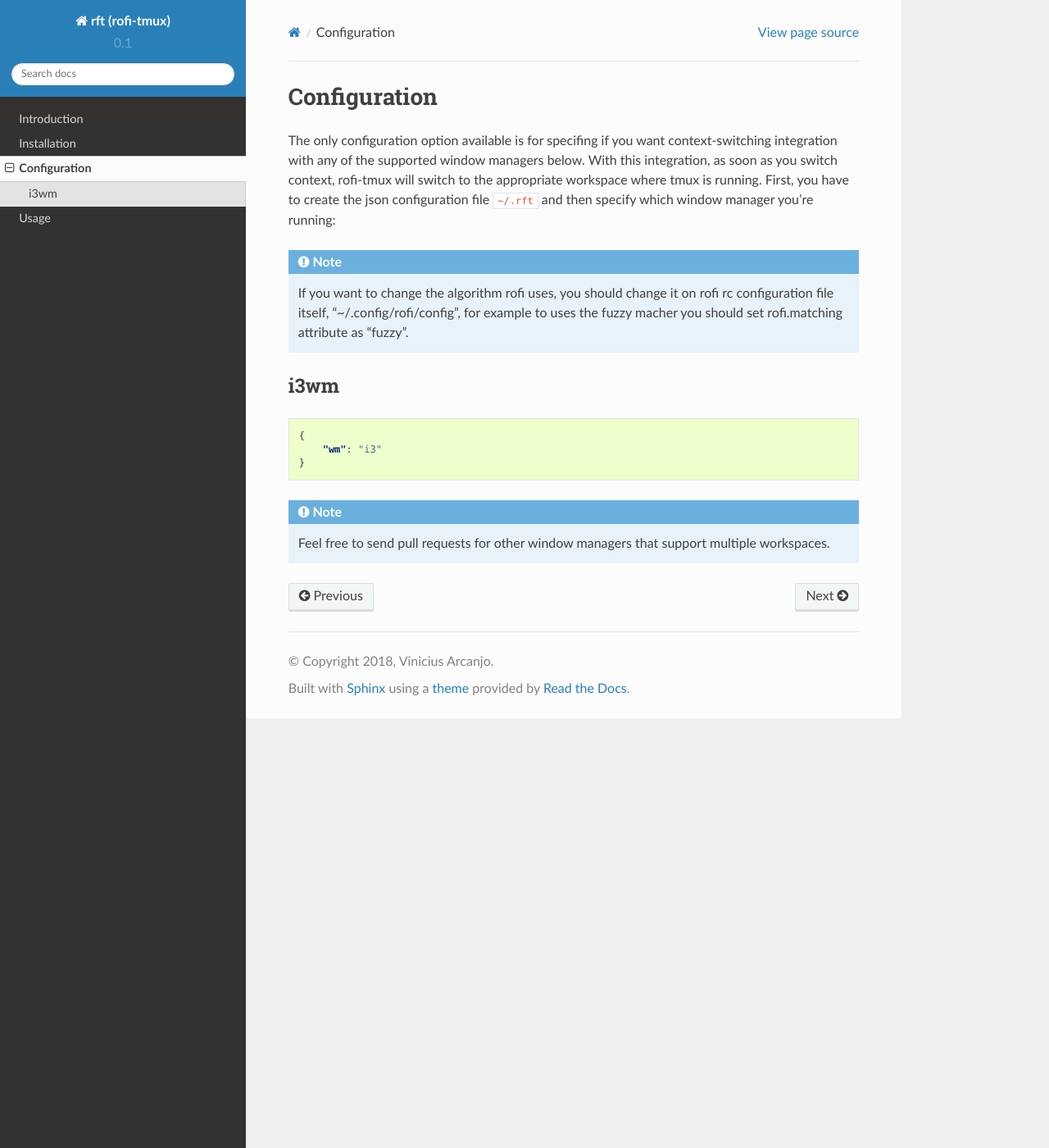
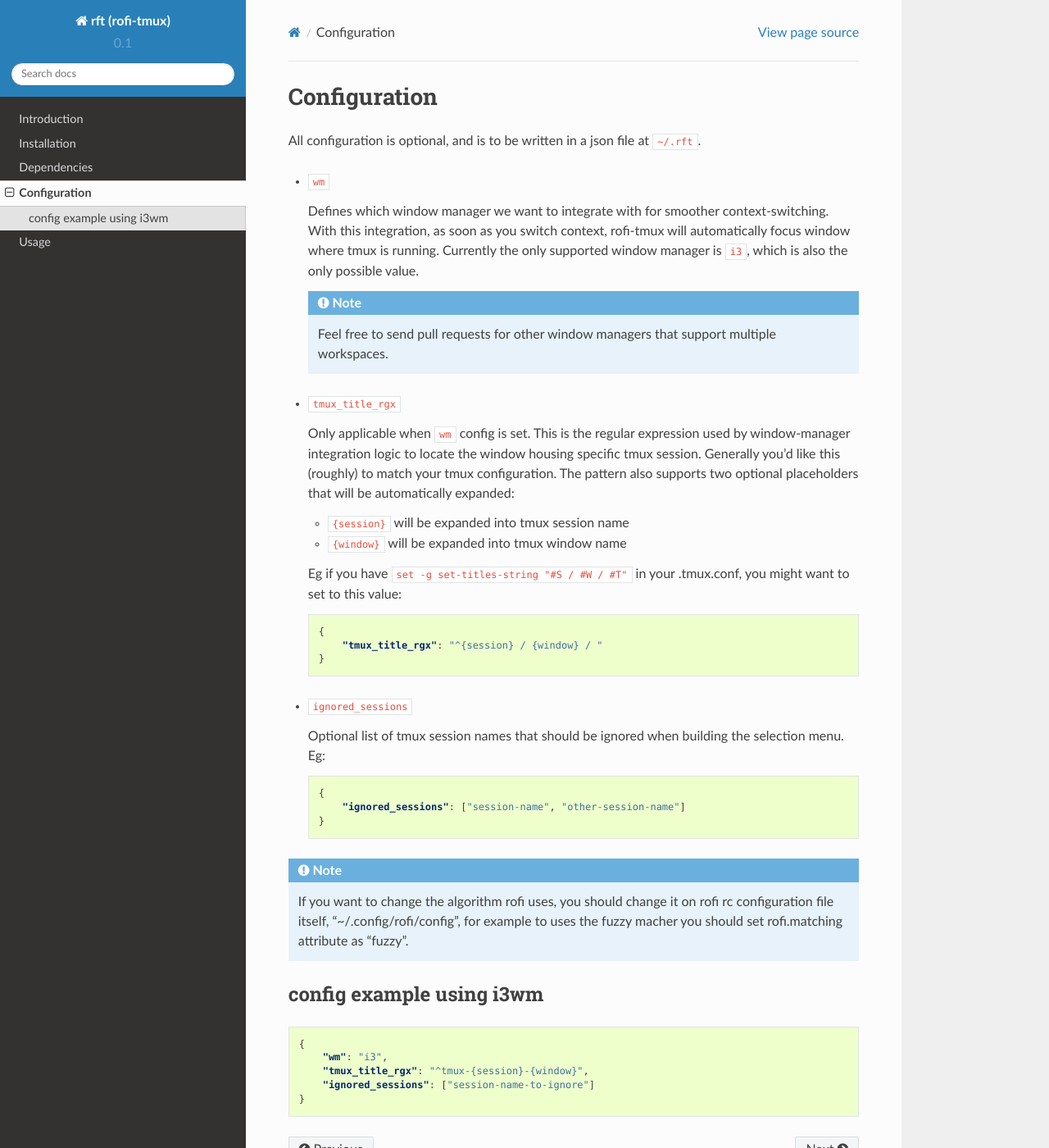
Before and after one commit to viniarck/rofi-tmux, a Sphinx documentation site: the page built from docs/configuration.rst, in a window 1280 px wide and 1400 px high. Shown: the whole window at 82% size. Built offline with Sphinx 7.4.7 and the Read the Docs theme 2.0.0, drawn with Linux system fonts in a browser that asks for light colours; pages that are not in the unit, such as notebooks, are missing from menus.

Commit message:
fix i3ipc v2 compatibility, improve multi-mon support
- i3ipc >= v2 incompatibility  - eg workspace.get() no longer works;
- fix poor multi-monitor support: i3wm._get_cur_workspace() finds visible
  workspace, but multi-head setup has many simultaneously visible workspaces;
  i3ipc has better apis for receiving current, _focused_, workspace;
- why limit ourselves to i3wm.switch_tmux_workspace()? this is rather poor
  UX if our tmux window is say in a stacked or tabbed container - window could still
  remain hidden; it'd be better to directly focus our tmux window.
- i3wm._find_tmux_workspace() currently searches for tmux window by session.name,
  which is likely to result in multiple matches, unless our session names are rather
  unique; eg for my session named 'main', I got 3+ matches across multiple workspaces;
- pass logger (debug) level down to i3wm module;
- bump required i3ipc ver to >= 2.0.1;
- _rofi_tmux_window() & _rofi_tmux_session(): for both of them, first
  try to switch to existing client via session.switch_client();
  if that fails, _only_ then try attaching with session.attach_session();
- introduce new config items:
  - tmux_title_rgx: regex to seek tmux window by - this allows us to
    more accurately trace down the window containing tmux window; note it supports
    optional placeholders {session} & {window};
  - ignored_sessions: array of tmux session names that should be ignored
    by rtf;

```diff
--- a/docs/configuration.rst
+++ b/docs/configuration.rst
@@ -1,21 +1,64 @@
 Configuration
 =============
 
-The only configuration option available is for specifing if you want context-switching integration with any of the supported window managers below. With this integration, as soon as you switch context, rofi-tmux will switch to the appropriate workspace where tmux is running. First, you have to create the json configuration file ``~/.rft`` and then specify which window manager you're running:
+All configuration is optional, and is to be written in a json file at ``~/.rft``.
+
+- ``wm``
+
+  Defines which window manager we want to integrate with for smoother context-switching.
+  With this integration, as soon as you switch context, rofi-tmux will
+  automatically focus window where tmux is running.
+  Currently the only supported window manager is ``i3``, which is also the only possible value.
+
+  .. note::
+
+      Feel free to send pull requests for other window managers that support multiple workspaces.
+
+- ``tmux_title_rgx``
+
+  Only applicable when ``wm`` config is set.
+  This is the regular expression used by window-manager integration logic to locate the
+  window housing specific tmux session. Generally you'd like this (roughly) to match
+  your tmux configuration. The pattern also supports two optional
+  placeholders that will be automatically expanded:
+
+  + ``{session}`` will be expanded into tmux session name
+  + ``{window}`` will be expanded into tmux window name
+
+  Eg if you have ``set -g set-titles-string "#S / #W / #T"`` in your .tmux.conf, you
+  might want to set to this value:
+
+  .. code:: json
+
+      {
+          "tmux_title_rgx": "^{session} / {window} / "
+      }
+
+
+- ``ignored_sessions``
+
+  Optional list of tmux session names that should be ignored when building the
+  selection menu.
+  Eg:
+
+  .. code:: json
+
+      {
+          "ignored_sessions": ["session-name", "other-session-name"]
+      }
+
 
 .. note::
 
     If you want to change the algorithm rofi uses, you should change it on rofi rc configuration file itself, "~/.config/rofi/config", for example to uses the fuzzy macher you should set rofi.matching attribute as "fuzzy".
 
-i3wm
-----
+config example using i3wm
+-------------------------
 
 .. code:: json
 
     {
-        "wm": "i3"
+        "wm": "i3",
+        "tmux_title_rgx": "^tmux-{session}-{window}",
+        "ignored_sessions": ["session-name-to-ignore"]
     }
-
-.. note::
-
-    Feel free to send pull requests for other window managers that support multiple workspaces.
--- a/docs/installation.rst
+++ b/docs/installation.rst
@@ -6,3 +6,9 @@ Simply pip3 install:
 .. code:: shell
 
     pip3 install rofi-tmux --user -U
+
+Dependencies
+============
+
+Optional (but recommended) dependency is ``xprop``, which will be used to query
+tmux window visibility.
--- a/docs/usage.rst
+++ b/docs/usage.rst
@@ -4,7 +4,7 @@ Usage
 Two things you have to keep in mind when using rft:
 
 1. rft doesn't launch a terminal automatically for you, so, if you don't have a tmux session attached yet you're supposed to run rft in the terminal (``rft ss`` or ``rft lp``).
-2. rft caches the last tmux session/window you have switched from, so it automatically pre select it in the rofi prompt, except if you are in a different workspace, where rft assumes that you probably want to switch over to the same session/window you where before.
+2. rft caches the last tmux session/window you have switched from, so it automatically pre-selects it in the rofi prompt, except if you are in a different workspace, where rft assumes that you probably want to switch over to the same session/window you were before/that is currently opened.
 
 
 I recommend that you have shortcuts with control modifiers for rft, so if you always have a tmux session running, it's going to be really fast to find this session and switch to it. For example, I use these key bindings on i3wm for launching rft:
@@ -22,7 +22,8 @@ I recommend that you have shortcuts with control modifiers for rft, so if you al
 
     If you have pip3 installed with the --user flag the executable will be in ~/$HOME/.local/bin/rft.
 
-The first three are the ones that I use the most. They're for loading a tmuxinator project, switch to a session and switch to a window globally. So, I set some keys that are near my home row. If you want to check all rft actions available:
+The first three are the ones that I use the most. They're for loading a tmuxinator project (`lp`), switching to a session (`ss`) and switching to a window globally (`sw`).
+So, I set some keys that are near my home row. If you want to check all rft actions available:
 
 .. code:: shell
 
--- a/setup.py
+++ b/setup.py
@@ -12,7 +12,7 @@ setup(
     url='http://github.com/viniciusarcanjo/rofi-tmux',
     packages=['rft', 'rft/bin'],
     license='MIT',
-    install_requires=['python-rofi==1.0.1', 'libtmux', 'i3ipc', 'click'],
+    install_requires=['python-rofi==1.0.1', 'libtmux', 'i3ipc>=2.0.1', 'click'],
     entry_points='''
         [console_scripts]
         rft=rft.bin.main:main
```
Also changed, not shown: 3 other files.
